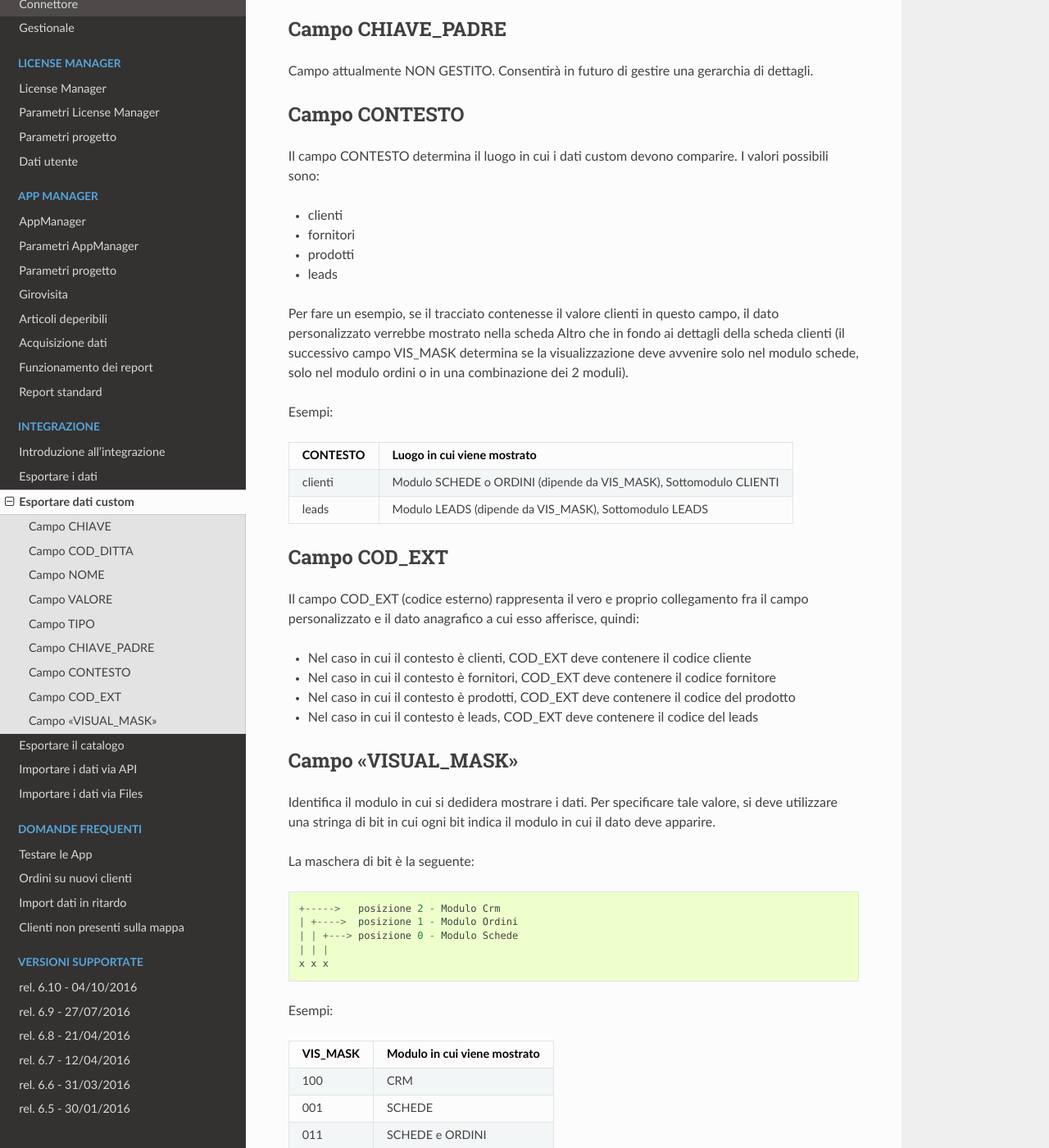
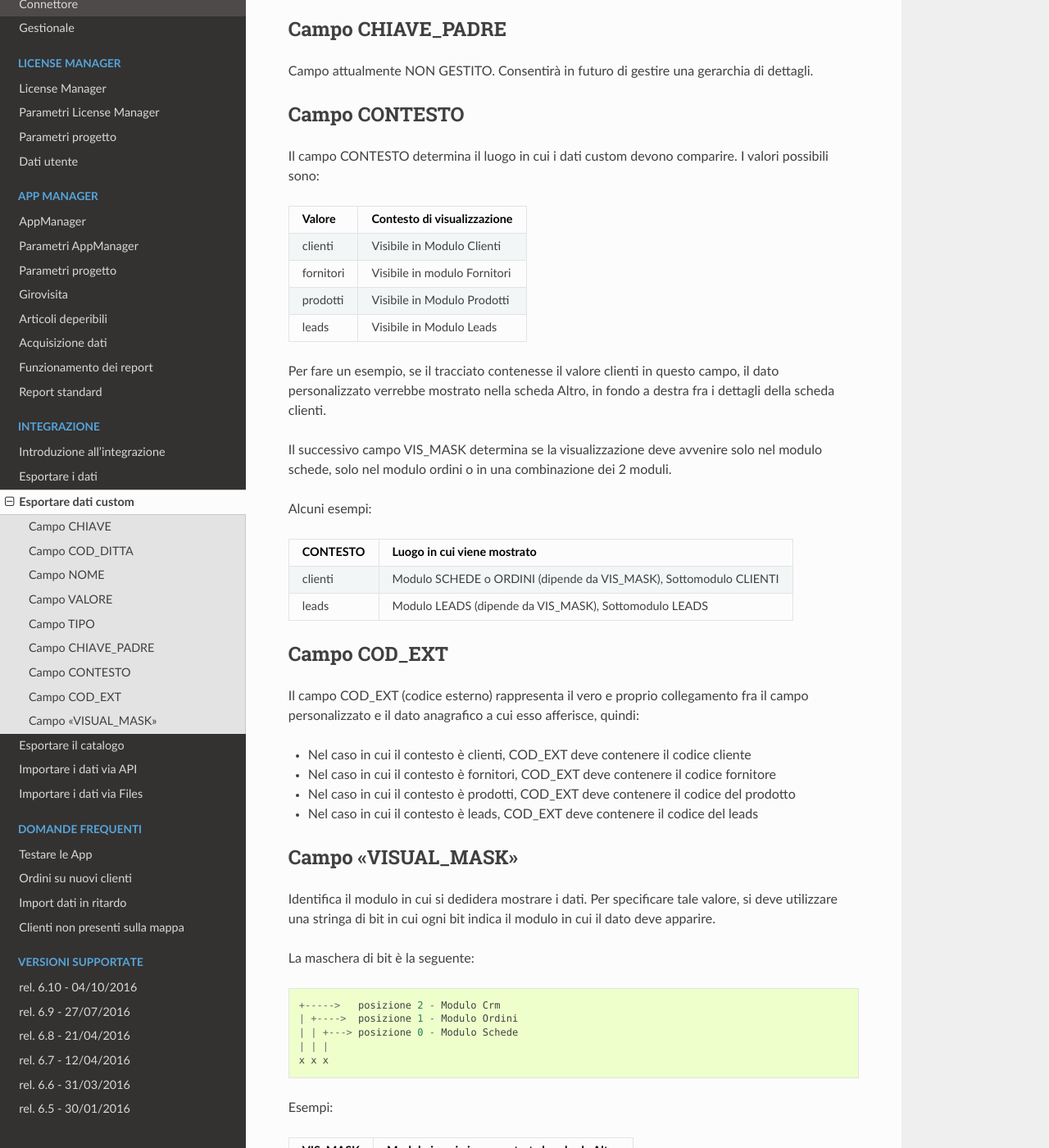
Before and after one commit to wedoit-io/doc-icommerce, a Sphinx documentation site: the page built from source/int-export-dati-custom.rst, in a window 1280 px wide and 1400 px high, scrolled down 1735 px. Shown: the whole window at 82% size. Built offline with Sphinx 7.4.7 and the Read the Docs theme 2.0.0, drawn with Linux system fonts in a browser that asks for light colours; some of the changed text lies outside the part shown.

Commit message:
Update int-export-dati-custom.rst

```diff
--- a/source/int-export-dati-custom.rst
+++ b/source/int-export-dati-custom.rst
@@ -67,14 +67,20 @@ Campo CONTESTO
 ---------------
 Il campo CONTESTO determina il luogo in cui i dati custom devono comparire. I valori possibili sono:
 
-- clienti
-- fornitori
-- prodotti
-- leads
+=========  =============================
+Valore     Contesto di visualizzazione
+=========  =============================
+clienti    Visibile in Modulo Clienti
+fornitori  Visibile in modulo Fornitori
+prodotti   Visibile in Modulo Prodotti
+leads      Visibile in Modulo Leads
+=========  =============================
 
-Per fare un esempio, se il tracciato contenesse il valore clienti in questo campo, il dato personalizzato verrebbe mostrato nella scheda Altro che in fondo ai dettagli della scheda clienti (il successivo campo VIS_MASK determina se la visualizzazione deve avvenire solo nel modulo schede, solo nel modulo ordini o in una combinazione dei 2 moduli).
+Per fare un esempio, se il tracciato contenesse il valore clienti in questo campo, il dato personalizzato verrebbe mostrato nella scheda Altro, in fondo a destra fra i dettagli della scheda clienti.
 
-Esempi:
+Il successivo campo VIS_MASK determina se la visualizzazione deve avvenire solo nel modulo schede, solo nel modulo ordini o in una combinazione dei 2 moduli.
+
+Alcuni esempi:
 
 ========  =======================================================================
 CONTESTO  Luogo in cui viene mostrato
@@ -109,11 +115,11 @@ La maschera di bit è la seguente:
 
 Esempi:
 
-========  =============================
-VIS_MASK  Modulo in cui viene mostrato
-========  =============================
+========  ============================================
+VIS_MASK  Modulo in cui viene mostrata la scheda Altro
+========  ============================================
 100       CRM
 001       SCHEDE
 011       SCHEDE e ORDINI
 101       CRM e SCHEDE
-========  =============================
+========  ============================================
```
